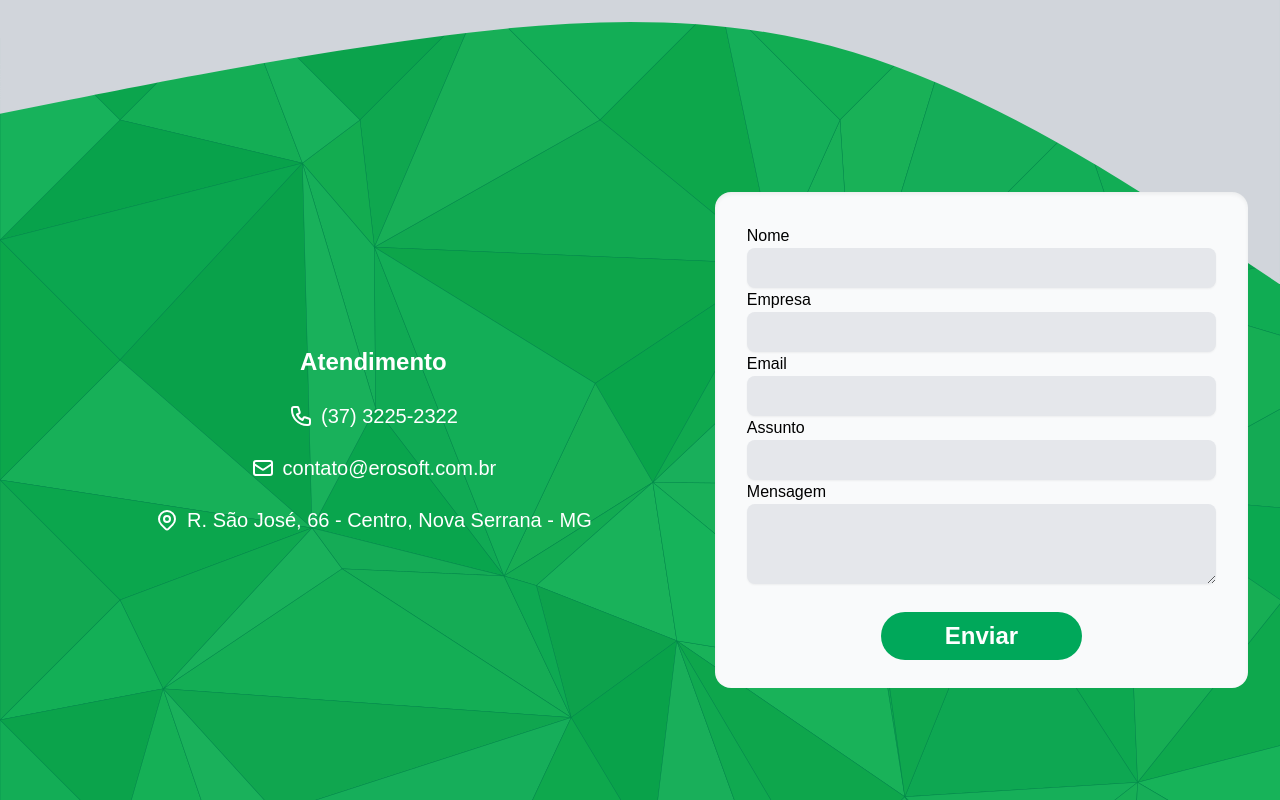
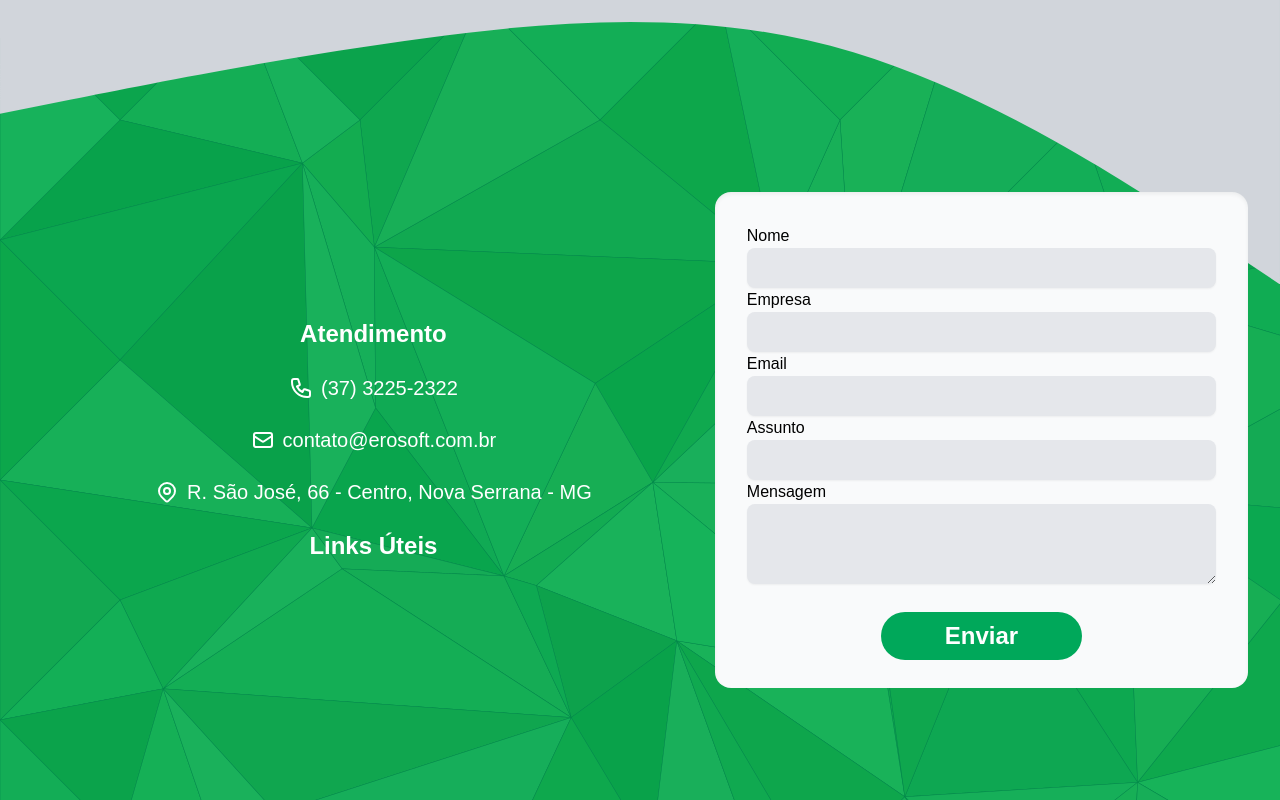
Before and after one commit to lbsn2000/erosoft-website-nextjs-PRIVATE, a Next.js app: page / in a window 1280 px wide. Shown: the part 2400-3200 px from the top of the page. Built offline with nearby package versions, Linux system fonts and the light colour scheme; no server answers.

Commit message:
18/11/21 - secaocontato/index

```diff
--- a/src/components/SecaoContato/index.tsx
+++ b/src/components/SecaoContato/index.tsx
@@ -13,7 +13,7 @@ export default function SecaoContato() {
         <section id={"secao-contato"} className={"background-triangle "}>
             <div className={`flex flex-col min-h-screen w-full bg-erosoft-green-1 bg-opacity-80`}>
 
-                        <WaveBackgroundSVG/>
+                <WaveBackgroundSVG />
 
                 <div id="conteudo"
                     className={`
@@ -72,6 +72,16 @@ export default function SecaoContato() {
                                 {endereco}
                             </span>
                         </div>
+                        <div className="hidden sm:flex">
+                            <h2
+                                className={`
+                                text-white font-bold
+                                text-xl md:text-2xl 2xl:text-4xl
+                                my-1 lg:my-3
+                                    `}>
+                                Links Úteis
+                            </h2>
+                        </div>
                     </div>
 
 
```
Lines whose indentation alone changed are shown as unchanged.
